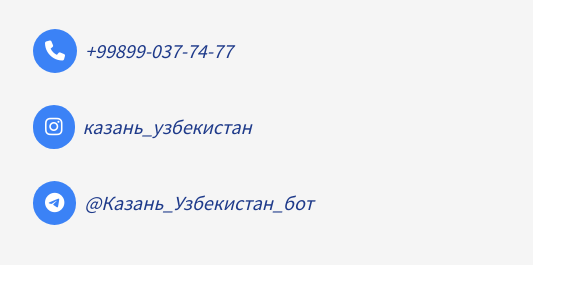
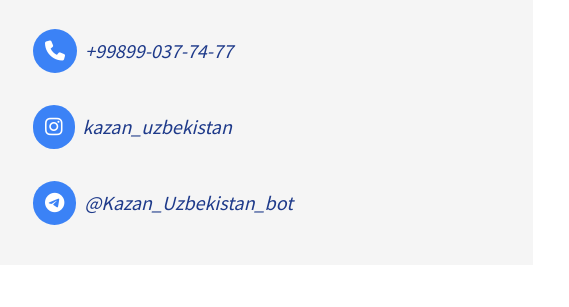
Before and after one commit to shakhbozpro/kazan, a plain HTML site: page index.html in a window 1280 px wide. Shown: the part 2814-3121 px from the top of the page, 87-656 px from the left. Drawn offline with nearby package versions, Linux system fonts and the light colour scheme; grey boxes are pictures that could not be loaded.

Commit message:
Canched some contact texts

```diff
--- a/index.html
+++ b/index.html
@@ -208,13 +208,13 @@
                 <li>
                   <a class="flex items-center" href="https://www.instagram.com/kazan_uzbekistan/" target="blank">
                     <i class="fa-brands fa-instagram mr-2 p-3 text-white bg-blue-500 rounded-full"></i>
-                    казань_узбекистан
+                    kazan_uzbekistan
                   </a>
                 </li>
                 <li>
                   <a class="flex items-center" href="https://t.me/Kazan_Uzbekistan_bot" target="blank">
                     <i class="fa-brands fa-telegram mr-2 p-3 text-white bg-blue-500 rounded-full"></i>
-                    @Казань_Узбекистан_бот
+                    @Kazan_Uzbekistan_bot
                   </a>
                 </li>
               </ul>
@@ -244,13 +244,13 @@
                 <li>
                   <a class="flex items-center" href="https://www.instagram.com/kazan_uzbekistan/" target="blank">
                     <i class="fa-brands fa-instagram mr-2 p-3 text-white bg-blue-500 rounded-full"></i>
-                    казань_узбекистан
+                    kazan_uzbekistan
                   </a>
                 </li>
                 <li>
                   <a class="flex items-center" href="https://t.me/Kazan_Uzbekistan_bot" target="blank">
                     <i class="fa-brands fa-telegram mr-2 p-3 text-white bg-blue-500 rounded-full"></i>
-                    @Казань_Узбекистан_бот
+                    @Kazan_Uzbekistan_bot
                   </a>
                 </li>
               </ul>
@@ -280,13 +280,13 @@
                 <li>
                   <a class="flex items-center" href="https://www.instagram.com/kazan_uzbekistan/" target="blank">
                     <i class="fa-brands fa-instagram mr-2 p-3 text-white bg-blue-500 rounded-full"></i>
-                    казань_узбекистан
+                    kazan_uzbekistan
                   </a>
                 </li>
                 <li>
                   <a class="flex items-center" href="https://t.me/Kazan_Uzbekistan_bot" target="blank">
                     <i class="fa-brands fa-telegram mr-2 p-3 text-white bg-blue-500 rounded-full"></i>
-                    @Казань_Узбекистан_бот
+                    @Kazan_Uzbekistan_bot
                   </a>
                 </li>
               </ul>
```
